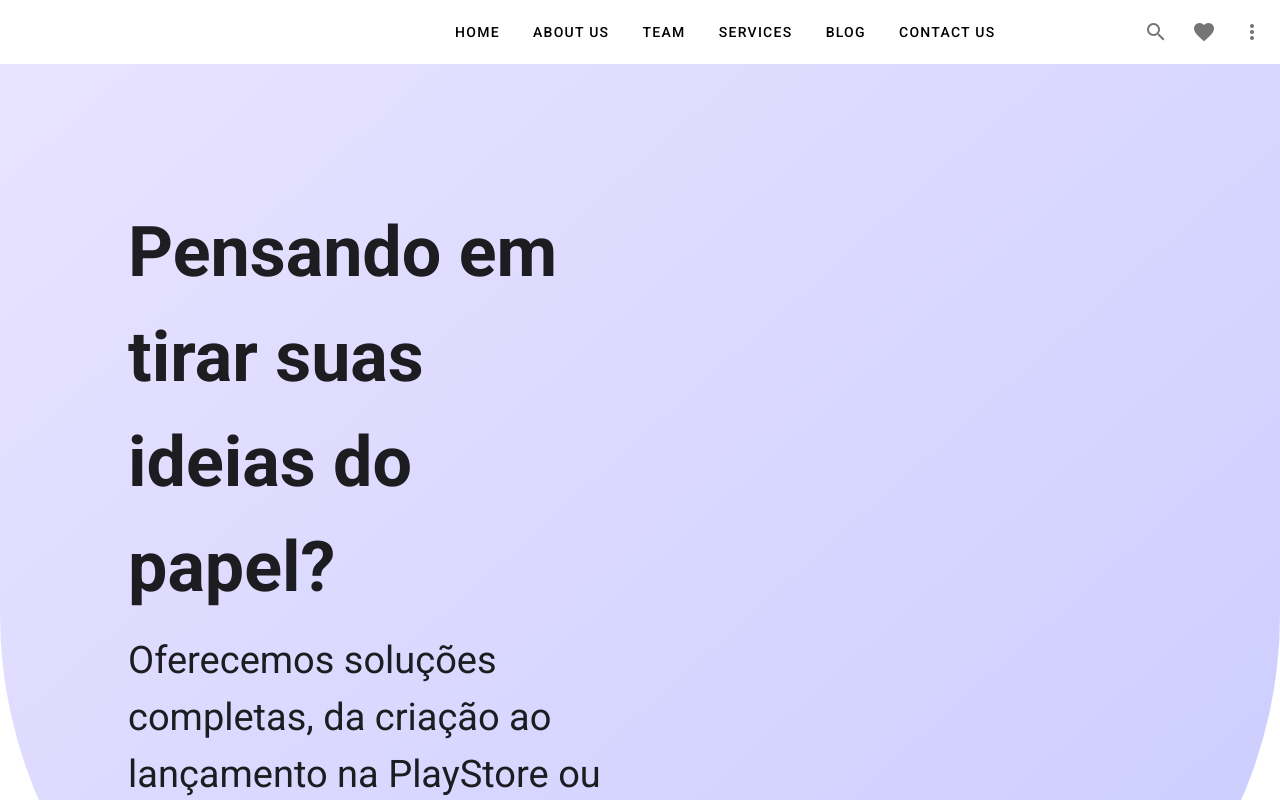
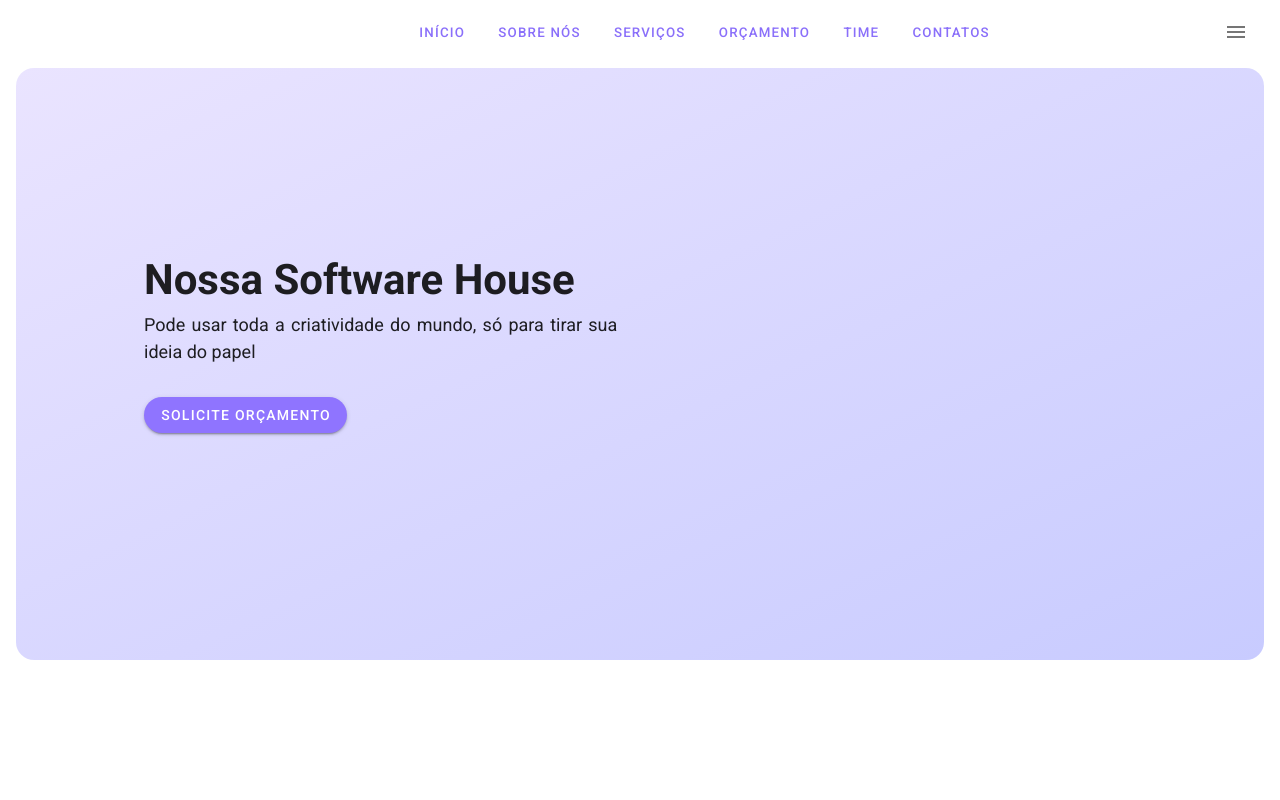
Before and after one commit to oseiaspereira88/empreendapp, a Vue app: page / in a window 1280 px wide. Built offline with nearby package versions, Linux system fonts and the light colour scheme; what vue-lazy-transition would draw is missing.

Commit message:
Reestrutura a homepage

```diff
--- a/src/App.vue
+++ b/src/App.vue
@@ -1,13 +1,13 @@
 <template>
   <v-app style="padding: 0 !important; margin: 0 !important;">
-    <v-main  class="overflow-hidden">
+    <v-main class="overflow-hidden">
       <Navbar/>
-          <v-sheet style="padding: 0 !important; margin: 0 !important; background-color: rgb(229, 224, 255);"
+      <v-sheet style="padding: 0 !important; margin: 0 !important;"
                id="scrolling-techniques-7"
                class="overflow-y-auto"
-              max-height="100vh"
-          >
-            <Home/>
+               max-height="100vh">
+        <br><br>
+        <CardHome/>
 
         <div style="height: 140vh;
             margin-top: 12px;
@@ -26,7 +26,7 @@
 
 <script>
 import Navbar from './components/Navbar';
-import Home from './components/Home';
+import CardHome from './components/CardHome';
 import Footer from './components/Footer';
 
 export default {
@@ -34,12 +34,8 @@ export default {
 
   components: {
     Navbar,
-    Home,
+    CardHome,
     Footer,
   },
-
-  data: () => ({
-    //
-  }),
 };
 </script>
--- /dev/null
+++ b/src/components/CardHome.vue
@@ -0,0 +1,41 @@
+<template>
+  <v-container style="max-width: 100vw; padding: 0 !important; background-color: white;">
+    <div class="px-4 pt-8">
+      <div style="background-image: linear-gradient(to bottom right, rgb(234, 228, 255),rgb(200, 203, 255));
+      border-radius: 18px;">
+        <v-row class="text-center" style="padding-left: 10vw; padding-right: 10vw;">
+          <v-col cols="12" style="height: 21vh"></v-col>
+          <v-col cols="8">
+            <div style="padding-right: 180px;">
+              <h1 style="font-size: 42px; text-align: left;">
+                Nossa Software House
+              </h1>
+              <p style="font-size: 18px; text-align: justify;" class="mb-8">
+                Pode usar toda a criatividade do mundo, só para tirar sua ideia do papel
+              </p>
+              <div style="text-align: left">
+                <v-btn dark rounded color="#8F74FF">Solicite Orçamento</v-btn>
+              </div>
+            </div>
+          </v-col>
+          <v-col cols="4">
+            <v-img
+                :src="require('../assets/image_device_exemplo.png')"
+                class="my-3"
+                contain
+                height="200"
+            />
+          </v-col>
+          <v-col cols="12" style="height: 22vh"></v-col>
+        </v-row>
+      </div>
+    </div>
+  </v-container>
+</template>
+
+<script>
+
+export default {
+  name: 'Home',
+}
+</script>
--- a/src/components/Footer.vue
+++ b/src/components/Footer.vue
@@ -1,27 +1,20 @@
 <template>
   <v-footer
       color="white"
-      padless
-  >
+      padless>
     <v-row
         justify="center"
         no-gutters
     >
-      <v-btn
+      <v-icon
           v-for="link in links"
           :key="link"
           color="black"
           text
-          rounded
-          class="my-2"
-      >
-        {{ link }}
-      </v-btn>
-      <v-col
-          class="py-4 text-center text--darken-1"
-          cols="12"
-      >
-        {{ new Date().getFullYear() }} — <strong>EmpreendApp</strong>
+          class="my-2">
+      </v-icon>
+      <v-col class="py-4 text-center text--darken-1" cols="12">
+        <strong><span class="mr-1">©</span>EmpreendApp</strong> — O futuro é de quem o antecipa.
       </v-col>
     </v-row>
   </v-footer>
--- a/src/components/Home.vue
+++ /dev/null
@@ -1,41 +0,0 @@
-<template>
-  <v-container style="max-width: 100vw; padding: 0 !important; background-color: white;">
-    <div style="background-image: linear-gradient(to bottom right, rgb(234, 228, 255), rgb(200, 203, 255)); padding-left: 10vw; padding-right: 10vw;
-      border-bottom-left-radius: 45%;
-      border-bottom-right-radius: 45%">
-      <v-row class="text-center">
-        <v-col cols="12" style="height: 25vh"></v-col>
-        <v-col cols="8">
-          <div style="padding-right: 180px;">
-            <h1 style="font-size: 70px; text-align: left;" class="font-weight-bold mb-3">
-              Pensando em tirar suas ideias do papel?
-            </h1>
-            <p style="font-size: 38px; text-align: left;">
-              Oferecemos soluções completas, da criação ao lançamento na PlayStore ou AppStore
-            </p>
-          </div>
-        </v-col>
-        <v-col cols="4">
-          <v-img
-              :src="require('../assets/image_device_exemplo.png')"
-              class="my-3"
-              contain
-              height="400"
-          />
-        </v-col>
-        <v-col cols="12" style="height: 30vh"></v-col>
-      </v-row>
-  </div>
-  </v-container>
-</template>
-
-<script>
-
-export default {
-  name: 'Home',
-
-  data: () => ({
-    //
-  }),
-}
-</script>
--- a/src/components/Navbar.vue
+++ b/src/components/Navbar.vue
@@ -3,45 +3,28 @@
       absolute
       color="white"
       elevate-on-scroll
-      scroll-target="#scrolling-techniques-7"
-  >
-
-<!--    <v-app-bar-nav-icon></v-app-bar-nav-icon>-->
-
-    <v-img
-        :src="require('../assets/slogan.png')"
-        class="my-3"
-        contain
-        height="60"
-        width="60"
-    />
+      scroll-target="#scrolling-techniques-7">
+    <div>
+      <v-img :src="require('../assets/slogan.png')"
+             class="pa-0"
+             style="width: 180px; left: 0;"
+             contain/>
+    </div>
     <v-row
         justify="center"
-        no-gutters
-    >
+        no-gutters>
       <v-btn
           v-for="link in nav_itens"
           :key="link"
-          color="black"
+          :style="{ fontSize: 10 + 'pt' }"
+          color="#8A6FFA"
           text
-          rounded
-          class="my-2"
-      >
+          class="my-2">
         {{ link }}
       </v-btn>
     </v-row>
 
-    <v-btn icon>
-      <v-icon>mdi-magnify</v-icon>
-    </v-btn>
-
-    <v-btn icon>
-      <v-icon>mdi-heart</v-icon>
-    </v-btn>
-
-    <v-btn icon>
-      <v-icon>mdi-dots-vertical</v-icon>
-    </v-btn>
+    <v-app-bar-nav-icon class="mr-1"></v-app-bar-nav-icon>
   </v-app-bar>
 </template>
 
@@ -51,12 +34,12 @@ export default {
 
   data: () => ({
     nav_itens: [
-      'Home',
-      'About Us',
-      'Team',
-      'Services',
-      'Blog',
-      'Contact Us',
+      'Início',
+      'Sobre Nós',
+      'Serviços',
+      'Orçamento',
+      'Time',
+      'Contatos',
     ],
   }),
 }
```
Also changed, not shown: 1 other file (tests, documents, lock files or other folders). Lines whose indentation alone changed are shown as unchanged.
